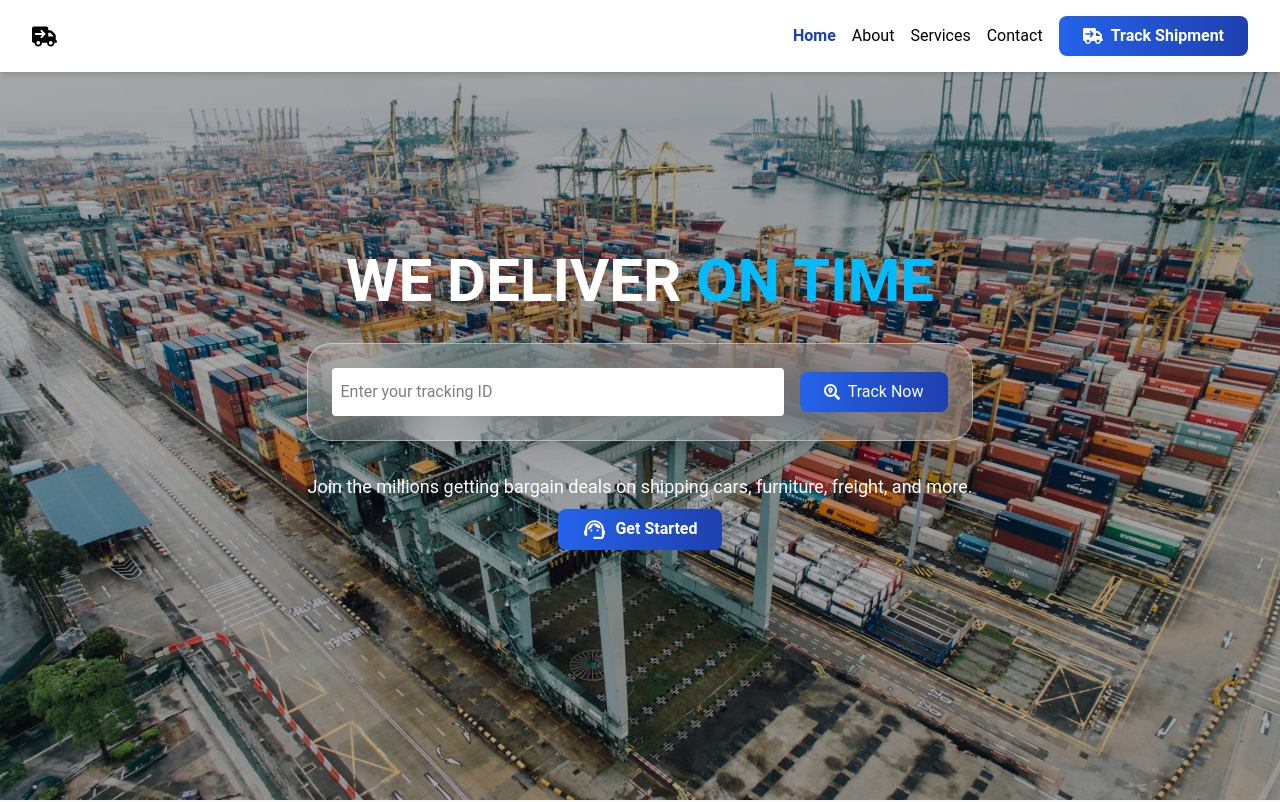
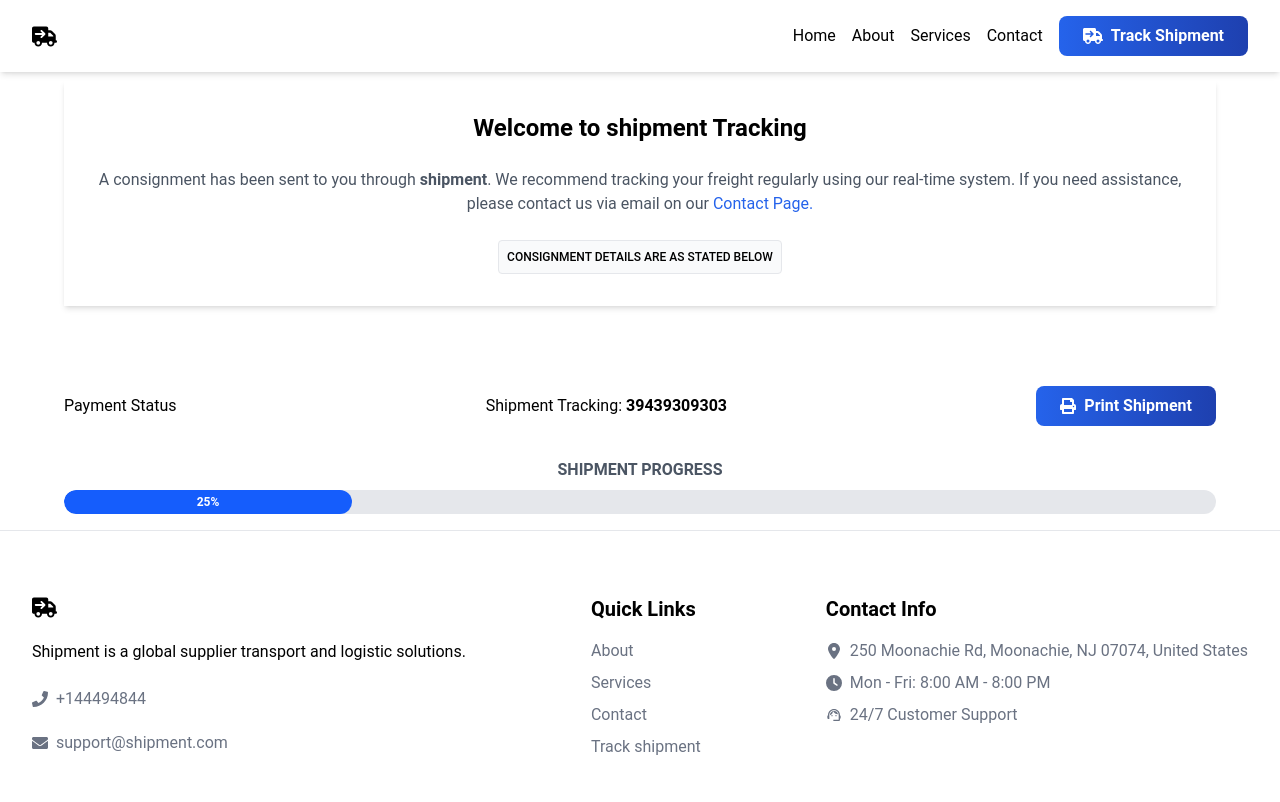
Before and after one commit to kemichris/shipping, a React (Vite) app in the folder shipping-client/: page /tracking/1 in a window 1280 px wide. Before the commit this address led to /. Shown: the top 802 px of the page. Built offline with nearby package versions, Linux system fonts and the light colour scheme.

Commit message:
feat: add ProgressBar, ShipmentProgress, and TrackHeader components; update routing for tracking page

```diff
--- /dev/null
+++ b/shipping-client/src/components/tracking/ProgressBar.jsx
@@ -0,0 +1,58 @@
+import { useEffect, useState } from "react";
+
+export function ProgressBar() {
+  const currentProgress = 25;
+  const [progress, setProgress] = useState(0);
+
+  useEffect(() => {
+    let interval;
+    let timeout;
+
+    const startProgress = () => {
+      setProgress(0);
+
+      interval = setInterval(() => {
+        setProgress((prev) => {
+          if (prev >= currentProgress) {
+            clearInterval(interval);
+
+            timeout = setTimeout(() => {
+              startProgress();
+            }, 5000);
+
+            return currentProgress;
+          }
+
+          return prev + 1;
+        });
+      }, 80);
+    };
+
+    startProgress();
+
+    return () => {
+      clearInterval(interval);
+      clearTimeout(timeout);
+    };
+  }, [currentProgress]);
+
+  return (
+    <div className="w-full ">
+      <p className="uppercase text-text-dark font-semibold text-center mb-2">
+        Shipment Progress
+      </p>
+      <div className="relative h-6 w-full overflow-hidden rounded-full bg-gray-200">
+        <div
+          className="absolute left-0 top-0 flex h-full rounded-full bg-blue-600 transition-all duration-75"
+          style={{ width: `${progress}%` }}
+        >
+          <div className="absolute inset-0 flex items-center justify-center">
+            <span className="z-10 font-semibold text-xs text-white">
+              {progress}%
+            </span>
+          </div>
+        </div>
+      </div>
+    </div>
+  );
+}
--- /dev/null
+++ b/shipping-client/src/components/tracking/ShipmentProgress.jsx
@@ -0,0 +1,21 @@
+import { FaPrint } from "react-icons/fa";
+import {ProgressBar} from "./ProgressBar";
+
+export function ShipmentProgress() {
+  return (
+    <section className="mt-20 pb-4">
+      <div className="flex flex-col gap-8 md:flex-row md:items-center md:justify-between mb-8">
+        <p>Payment Status</p>
+        <p>
+          Shipment Tracking: <span className="font-semibold">39439309303</span>
+        </p>
+        <button className="bg-linear-to-r from-primary-light to-primary-dark rounded-lg flex items-center gap-2 py-2 px-6 text-white transition-transform duration-300 ease-out hover:scale-105 font-semibold">
+          <FaPrint /> Print Shipment
+        </button>
+      </div>
+
+
+        <ProgressBar />
+    </section>
+  );
+}
--- /dev/null
+++ b/shipping-client/src/components/tracking/TrackHeader.jsx
@@ -0,0 +1,15 @@
+import { Link } from "react-router-dom";
+export function TrackHeader() {
+  return (
+    <section className='flex flex-col gap-6 items-center shadow-md py-8 px-8 mt-20 '>
+      <h1 className="text-2xl font-semibold text-center">Welcome to shipment Tracking</h1>
+      <p className="text-text-dark text-center">
+        A consignment has been sent to you through <span className="font-semibold">shipment</span>. We recommend
+        tracking your freight regularly using our real-time system. If you need
+        assistance, please contact us via email on our
+        <Link to="/contact" className="text-primary-light"> Contact Page.</Link>
+      </p>
+      <p className="uppercase p-2 rounded text-xs bg-bg-white border border-gray-200 font-medium ">Consignment Details are as stated below</p>
+    </section>
+  );
+}
--- /dev/null
+++ b/shipping-client/src/pages/public/Track.jsx
@@ -0,0 +1,14 @@
+import { ShipmentProgress } from "../../components/tracking/ShipmentProgress";
+import { TrackHeader } from "../../components/tracking/TrackHeader";
+
+
+export function Track() {
+    return (
+        <div className="px-8 md:px-16">
+        <title>shipping-client | Tracking</title>
+        <TrackHeader />
+        <ShipmentProgress />
+
+        </div>
+    )
+}
--- a/shipping-client/src/routes/publicRoutes.jsx
+++ b/shipping-client/src/routes/publicRoutes.jsx
@@ -4,6 +4,7 @@ import { About } from '../pages/public/About';
 import { Services } from '../pages/public/Services';
 import { Contact } from '../pages/public/Contact';
 import { Tracking } from '../pages/public/Tracking';
+import { Track } from '../pages/public/Track';
 
 
 
@@ -35,6 +36,10 @@ export const publicRoutes = [
                 path: '/tracking',
                 element: <Tracking />,
             },
+            {
+                path: '/tracking/:id',
+                element: <Track />,
+            },
 
         ],
     },
```
